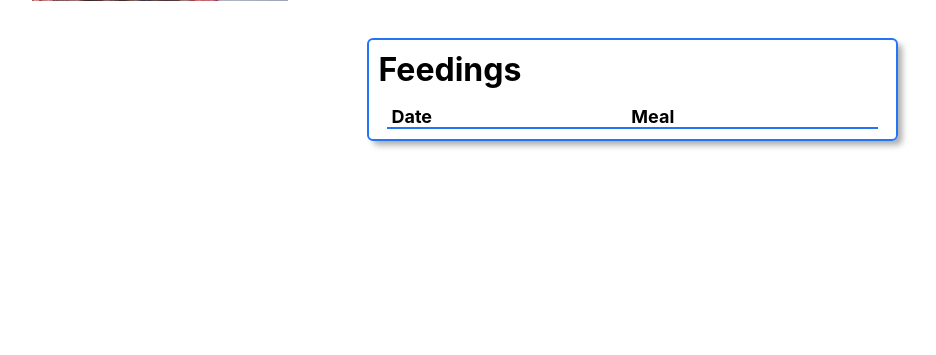
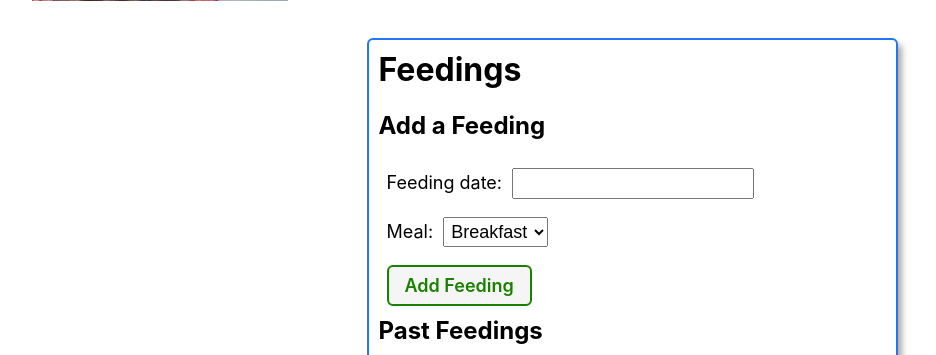
Before and after one commit to vader-v/finch-collector, a Django app: template main_app/templates/finches/detail.html in a window 1280 px wide. Shown: the part 233-588 px from the top of the page, without its empty margins (8-944 px from the left). Run offline with Django 4.2, Linux system fonts and the light colour scheme; the template is opened without the code that fills it: values that come from a table or form of the project are taken from there, others are empty.

Commit message:
add forms.py and feeding form to detail.html

```diff
--- /dev/null
+++ b/main_app/forms.py
@@ -0,0 +1,7 @@
+from django.forms import ModelForm
+from .models import Feeding
+
+class FeedingForm(ModelForm):
+  class Meta:
+    model = Feeding
+    fields = ['date', 'meal']
--- a/main_app/templates/finches/detail.html
+++ b/main_app/templates/finches/detail.html
@@ -49,6 +49,16 @@
         alt="A frackas of finches"
       /> {% endcomment %}
     </div>
+    <h3>Add a Feeding</h3>
+    <form
+      method="post"
+      class="subsection-content"
+    >
+    {% csrf_token %}
+    {{ feeding_form.as_p }}
+    <button type ="submit" class="btn submit">Add Feeding</button>
+    </form>
+    <h3>Past Feedings</h3>
     <table>
       <thead>
         <tr><th>Date</th><th>Meal</th></tr>
```
Also changed, not shown: main_app/views.py (+6 -1 lines).
